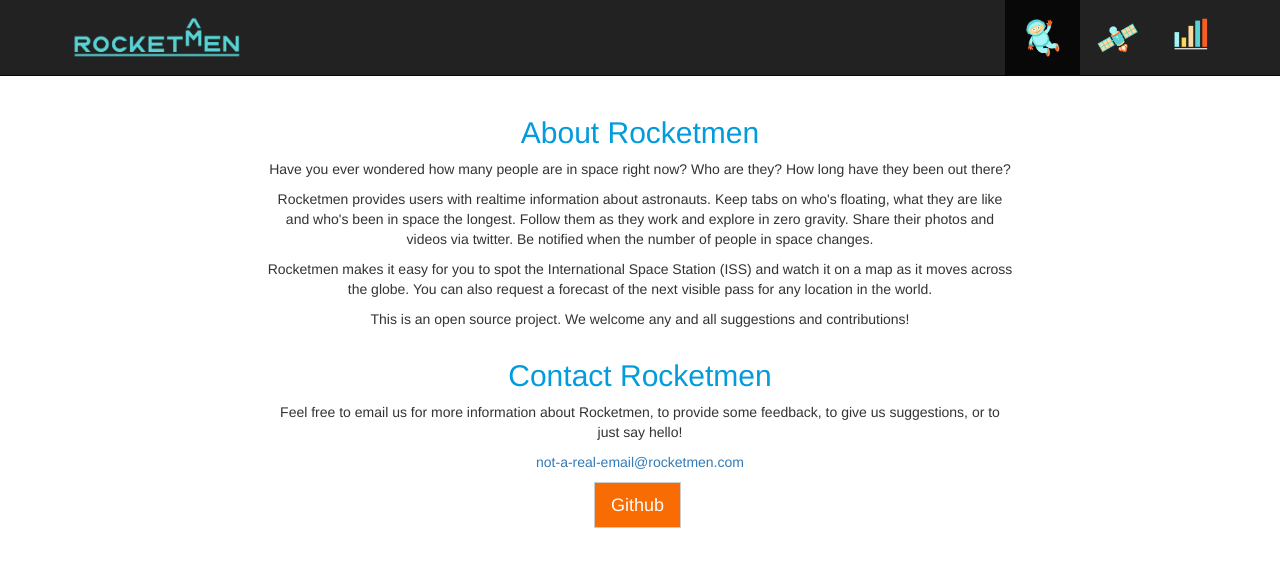
After one commit to alenakruchkova/ROCKETMEN, a Flask app: page /about in a window 1280 px wide. The commit adds this page. Shown: the top 567 px of the page. Run offline with Flask 2, Linux system fonts and the light colour scheme; parts of the project's set-up code (start-up, migrations or seed data) failed here and were passed over; some libraries are stand-ins or nearby versions.

Commit message:
make it better

```diff
--- a/model.py
+++ b/model.py
@@ -7,6 +7,9 @@ from flask_sqlalchemy import SQLAlchemy
 # object, where we do most of our interactions.
 
 db = SQLAlchemy()
+
+DATABASE_URL = os.environ.get("DATABASE_URL",
+                              "postgresql:///rocketmendb")
 
 
 ##############################################################################
@@ -79,8 +82,7 @@ def connect_to_db(app):
     """Connect the database to our Flask app."""
 
     # Configure to use PstgreSQL database
-    DATABASE_URL = os.environ.get("DATABASE_URL",
-                              "postgresql:///rocketmendb")
+
     app.config['SQLALCHEMY_DATABASE_URI'] = 'postgresql:///rocketmendb'
     db.app = app
     db.init_app(app)
--- a/server.py
+++ b/server.py
@@ -29,13 +29,18 @@ DEBUG = "NO_DEBUG" not in os.environ
 app = Flask(__name__)
 
 # Required to use Flask sessions and the debug toolbar
-app.secret_key = os.environ.get("FLASK_SECRET_KEY", "ABC")
+SECRET_KEY = "ABC"
+SECRET_KEY = os.environ.get("FLASK_SECRET_KEY", "ABC")
+app.secret_key = "ABC"
 # Raises an error if undentified variable is used in Jinja2
 #  (otherwise Jinja fails scilently)
 app.jinja_env.undefined = StrictUndefined
 
 ######################################################################
 
+@app.route("/error")
+def error():
+    raise Exception("Error!")
 
 @app.route('/')
 def get_seed_info():
@@ -323,4 +328,4 @@ if __name__ == "__main__":
 
     # Use the DebugToolbar
     DebugToolbarExtension(app)
-    app.run(debug=True, host="0.0.0.0", port=PORT)
+    app.run(debug=DEBUG, host="0.0.0.0", port=PORT)
--- /dev/null
+++ b/templates/about.html
@@ -0,0 +1,49 @@
+{% extends 'base.html' %}
+{% block title %}ASTRONAUTS{% endblock %}
+{% block content %}
+
+<!-- About Section -->
+<section id="home" class="container content-section text-center">
+	<div class="row">
+		<div class="col-lg-8 col-lg-offset-2">
+			<h2 style="color:#029bdb">About Rocketmen</h2>
+			<p>
+				Have you ever wondered how many people are in space right now? Who are they? How long have they been out there?</p>
+
+			<p>
+				Rocketmen provides users with realtime information about astronauts. Keep tabs on who's floating, what they are like and who's been in space the longest. Follow them as they work and explore in zero gravity. Share their photos and videos via twitter. Be notified when the number of people in space changes. </p>
+
+			<p>
+				Rocketmen makes it easy for you to spot the International Space Station (ISS) and watch it on a map as it moves across the globe. You can also request a forecast of the next visible pass for any location in the world. </p>
+
+			<p>
+				This is an open source project. We welcome any and all suggestions and contributions!
+			</p>
+		</div>
+	</div>
+</section>
+
+<!-- Contact Section -->
+<section id="download" class="content-section text-center">
+	<div class="download-section">
+		<div class="container contact-container">
+			<div class="col-lg-8 col-lg-offset-2">
+				<h2 style="color:#029bdb">Contact Rocketmen</h2>
+				<p>Feel free to email us for more information about Rocketmen, to provide some feedback, to give us suggestions, or to just say hello!</p>
+				<p><a href="mailto:not-a-real-email@re-connect.com">not-a-real-email@rocketmen.com</a>
+				</p>
+				<ul class="list-inline banner-social-buttons">
+					<li>
+						<a href="https://github.com/alenakruchkova/ROCKETMEN.git" class="btn btn-default btn-lg" style="background-color:#f96b03"><i class="fa fa-github fa-fw" ></i> <span class="network-name" style="color:white">Github</span></a>
+					</li>
+				</ul>
+			</div>
+		</div>
+	</div>
+</section>
+
+{% endblock %}
+
+<script>
+
+</script>
--- a/templates/base.html
+++ b/templates/base.html
@@ -34,7 +34,7 @@
         </button>
         <a class="navbar-brand" href="/about"><img style="max-height:45px" class="img-responsive" src="/static/img/logo.png" alt="ABOUT"></a>
       </div>
-      <div id="navbar3">
+      <div id="navbar3" class="navbar-collapse collapse">
         <ul class="nav navbar-nav navbar-right">
           <li class="active"><a href="/home"><img style="max-height:45px" class="img-responsive" src="/static/img/astro_logo.png"></a></li>
           <li><a href="/iss"><img style="max-height:45px" class="img-responsive" src="/static/img/iss_logo.png"></a></li>
```
Also changed, not shown: new.py (added, +15 -0 lines), static/img/logo.png (added).
